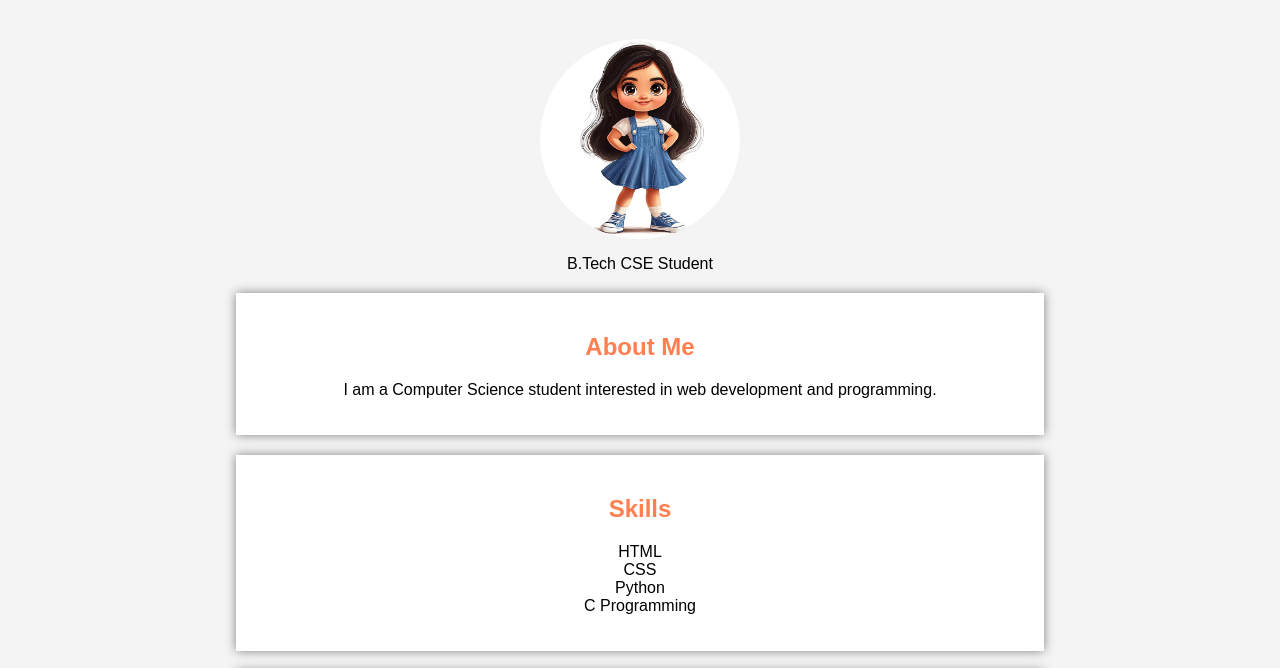
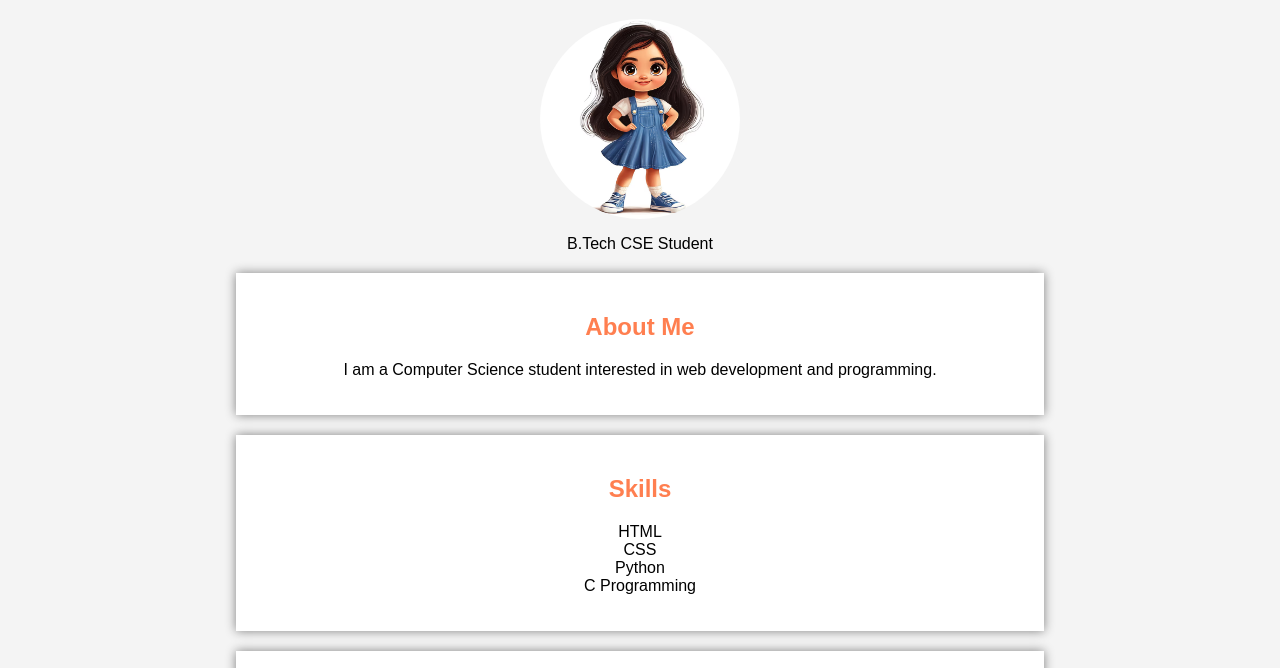
Before and after one commit to ashalatha05/portfolio, a plain HTML site: page index.html in a window 1280 px wide. Shown: the part 112-780 px from the top of the page. Drawn offline with Linux system fonts and the light colour scheme.

Commit message:
Update style.css

```diff
--- a/style.css
+++ b/style.css
@@ -18,8 +18,9 @@ font-size:18px;
 }
 
 img{
+display:block;
+margin:auto;
 border-radius:50%;
-margin-top:20px;
 }
 
 section{
```
